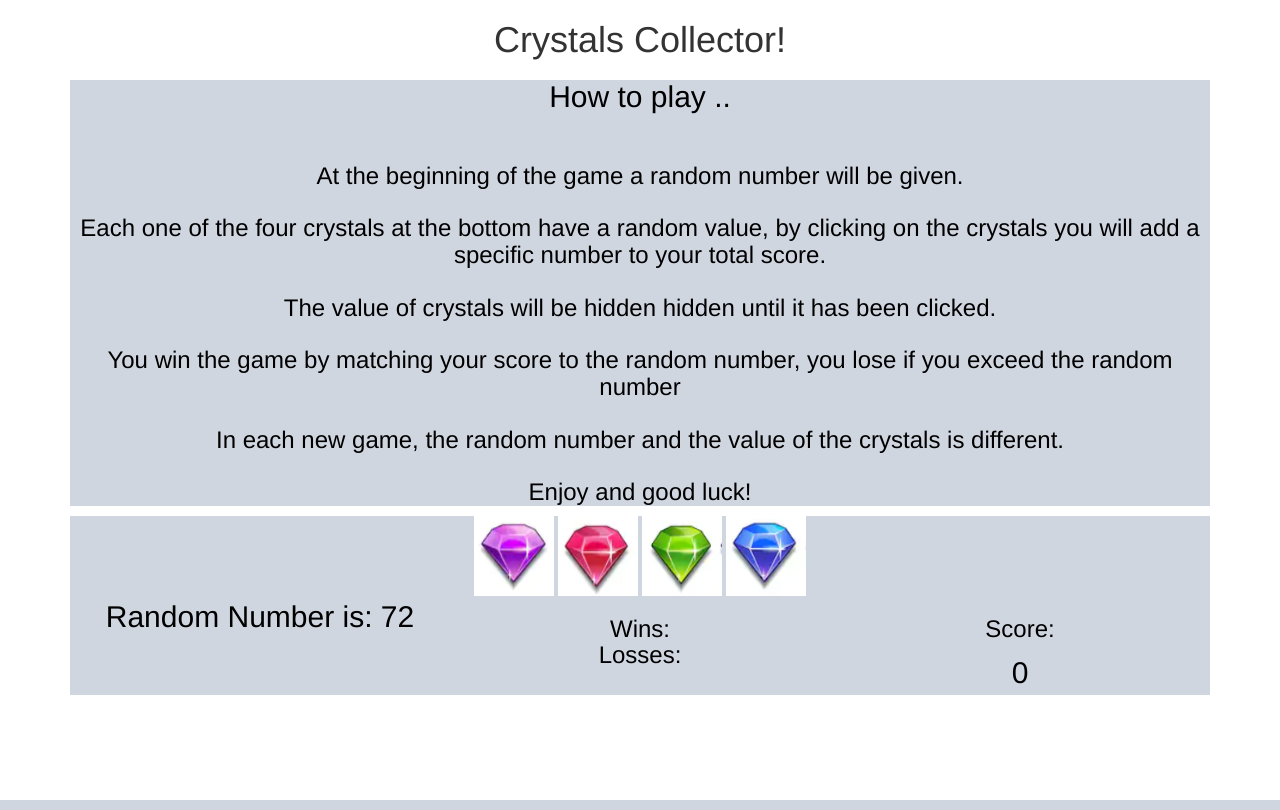
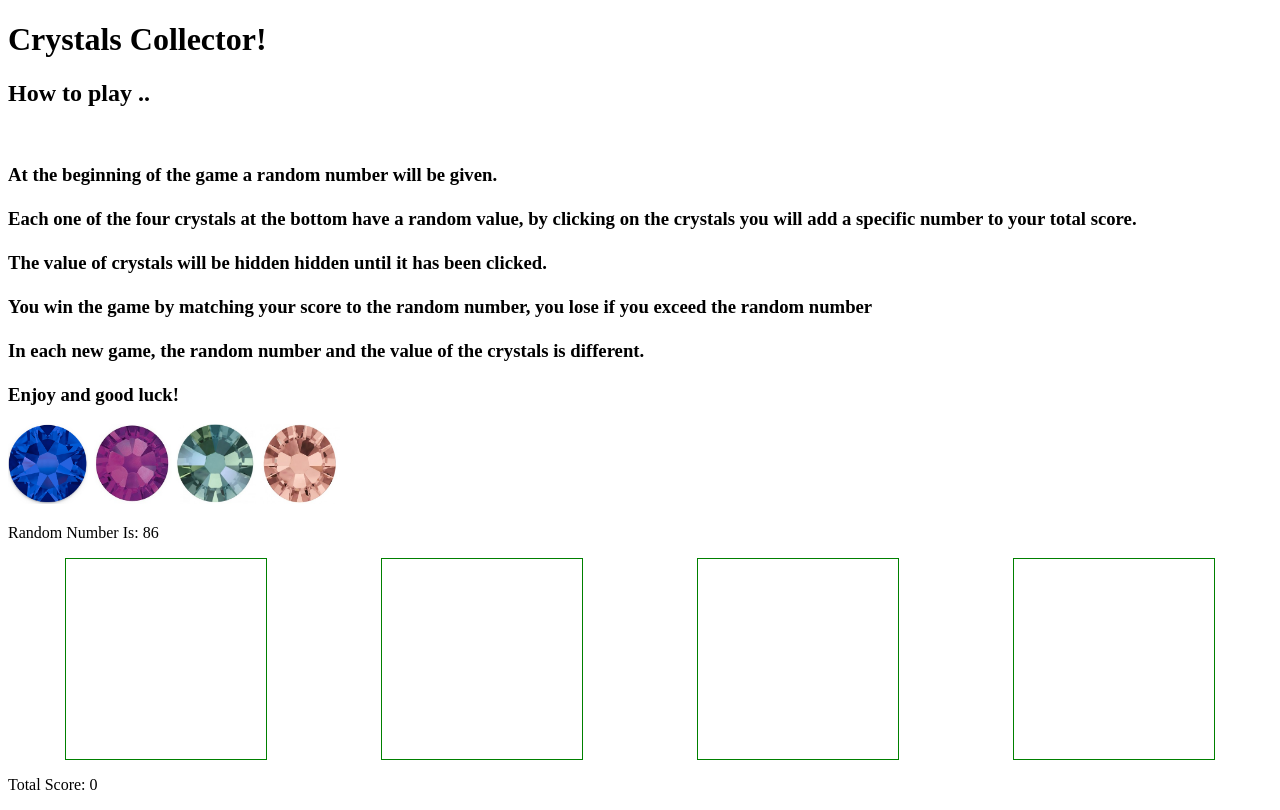
Before and after one commit to jldueyusa/unit-4-game, a PHP site: page / in a window 1280 px wide. Run offline with PHP 8.4, Linux system fonts and the light colour scheme; some libraries are stand-ins or nearby versions.

Commit message:
fixed code after video

```diff
--- a/css/reset.css
+++ /dev/null
@@ -1,48 +0,0 @@
-/* http://meyerweb.com/eric/tools/css/reset/
-   v2.0 | 20110126
-   License: none (public domain)
-*/
-
-html, body, div, span, applet, object, iframe,
-h1, h2, h3, h4, h5, h6, p, blockquote, pre,
-a, abbr, acronym, address, big, cite, code,
-del, dfn, em, img, ins, kbd, q, s, samp,
-small, strike, strong, sub, sup, tt, var,
-b, u, i, center,
-dl, dt, dd, ol, ul, li,
-fieldset, form, label, legend,
-table, caption, tbody, tfoot, thead, tr, th, td,
-article, aside, canvas, details, embed,
-figure, figcaption, footer, header, hgroup,
-menu, nav, output, ruby, section, summary,
-time, mark, audio, video {
-	margin: 0;
-	padding: 0;
-	border: 0;
-	font-size: 100%;
-	font: inherit;
-	vertical-align: baseline;
-}
-/* HTML5 display-role reset for older browsers */
-article, aside, details, figcaption, figure,
-footer, header, hgroup, menu, nav, section {
-	display: block;
-}
-body {
-	line-height: 1;
-}
-ol, ul {
-	list-style: none;
-}
-blockquote, q {
-	quotes: none;
-}
-blockquote:before, blockquote:after,
-q:before, q:after {
-	content: '';
-	content: none;
-}
-table {
-	border-collapse: collapse;
-	border-spacing: 0;
-}
--- a/css/style.css
+++ b/css/style.css
@@ -1,59 +1,12 @@
-.container{
-	background-color: #ffffff;
-	/*background-image: url("../images/background.png");
-	background-size: cover;
-	background-repeat: no-repeat center center fixed;*/
+
+.crystals{
+	display: flex;
+	justify-content: space-around;
+	align-items: center;
 }
 
-#gameNAme{
-
-	font-weight: bold;
-
+.crystal{
+	border: 1px solid green;
+	height: 200px;
+    width: 200px;
 }
-body,
-h3{
-	text-align: center;
-	background-color: #d0d6e0;
-
-	margin-top: 0;
-}
-
-.instructions{
-    margin-bottom: 10px;
-    font: 35px;
-    color: black;
-
-    background-color: #d0d6e0;
-}
-
-.click{
-  width:80px;
-  height:80px;
-}
-
-.row1{
-
-	font-weight: bold;
-}
-
-.row4 {
-  background-color: #d0d6e0;
-  color: black;
-  font: 25px;
-  margin-bottom: 50px;
-}
-
-.score {
-	font-size: 30px;
-	background-color: #d0d6e0;
-
-}
-
-.random,
-.results,
-.finalScore,
-h3 {
-	font-size: 30px;
-	background-color: #d0d6e0;
-
-}
--- a/index.html
+++ b/index.html
@@ -2,15 +2,13 @@
 <html lang="en">
 <head>
 	<meta charset="UTF-8">
-	<title>Crystals Collector</title>
+	<title>Crystals Collector Game</title>
 
-	<link rel="stylesheet" href="assets/css/reset.css">
-	<link rel="stylesheet" href="assets/css/style.css">
-		<link rel="stylesheet" href="https://maxcdn.bootstrapcdn.com/bootstrap/3.3.6/css/bootstrap.min.css" integrity="sha384-1q8mTJOASx8j1Au+a5WDVnPi2lkFfwwEAa8hDDdjZlpLegxhjVME1fgjWPGmkzs7" crossorigin="anonymous">
+	<link rel="stylesheet" type="text/css" href="css/style.css">
+	<script type="text/javascript" src="https://cdnjs.cloudflare.com/ajax/libs/jquery/3.2.1/jquery.min.js"></script>
+</head>
 
-</head>
 <body>
-
         <div class = "container">
                 <div class = "row1">
                     <h1 class = "header" id= "gameName">Crystals Collector!</h1>
@@ -30,53 +28,32 @@
                     </div>
 
                 </div>
+                </div>
 
                 <div class = "row3">
                     <div class = "col-sm-12">
-				<img src="assets/images/C1.png" class="click" id="crystal1" width="80px" height="80px">
-				<img src="assets/images/C2.png" class="click" id="crystal2" width="80px" height="80px">
-				<img src="assets/images/C3.png" class="click" id="crystal3" width="80px" height="80px">
-				<img src="assets/images/C4.png" class="click" id="crystal4" width="80px" height="80px">
+                        <img src="images/C1.png" class="click" id="crystal1" width="80px" height="80px">
+                        <img src="images/C2.png" class="click" id="crystal2" width="80px" height="80px">
+                        <img src="images/C3.png" class="click" id="crystal3" width="80px" height="80px">
+                        <img src="images/C4.png" class="click" id="crystal4" width="80px" height="80px">
                     </div>
-
-		</div>
-
-		<div class = "row4">
-			<div class = "col-lg-4">
-				<div class = "random"> Random Number is: </div>
-			</div>
-
-			<div class = "col-lg-4">
-				<div class = "results">
-					<h3>
-						Wins: <div id = "wins"></div>
-						Losses: <div id = "losses"></div>
-					</h3>
-				</div>
-			</div>
-
-			<div class = "col-lg-4">
-				<div class = "socre">
-					<h3>
-						Score: <!-- <div class = "score"></div> -->
-					</h3>
-				</div>
-
-			</div>
-		 	<div class = "score"></div>
-		</div>
-
-
-
-
-	<script src="https://code.jquery.com/jquery-2.2.3.js" integrity="sha256-laXWtGydpwqJ8JA+X9x2miwmaiKhn8tVmOVEigRNtP4=" crossorigin="anonymous"></script>
-	<script src="assets/javascript/game.js"></script>
-
 
                 </div>
 
 
 
 
+<p id="result"></p>
+
+
+	<div class="crystals">
+
+    </div>
+
+    <p id="previous"></p>
+    <p id="win"></p>
+    <p id="lost"></p>
+
+	<script type="text/javascript" src="javascript/game.js"></script>
 </body>
 </html>
--- a/javascript/game.js
+++ b/javascript/game.js
@@ -1,96 +1,78 @@
-// declaring variables
-var wins = 0;
-var losses = 0;
-//var finalScore = 0;
-var score = 0;
+// build a game with 4 crystals
+//Every crystal needs to have a random number between 1-12
 
-// generating a random number for beginning the game
-var random = Math.floor((Math.random()* 100)+ 19);
+//when clicking any crystal, it should be adding with the previous result
+//until it equals the random result
+//if it is greater than the random result, we decrement a lost counter
+//if it is equal, then we increment a win counter
+//a new random number should be generated every single time we win or lose
+//to those 4 crystals
 
-//generating random numbers for the crystals
-var crystal1 = Math.floor((Math.random() * 12) + 1);
-var crystal2 = Math.floor((Math.random() * 12) + 1);
-var crystal3 = Math.floor((Math.random() * 12) + 1);
-var crystal4 = Math.floor((Math.random() * 12) + 1);
-console.log("1 is " +crystal1);
-console.log("2 is " +crystal2);
-console.log("3 is " +crystal3);
-console.log("4 is " +crystal4);
 
-//updating scores total, wins, and losses
-var updatedScore = function() {
-	$('#wins').empty();
-	$('#wins').append(wins);
+//set global variables
+var random_result;
+var lost = 0;
+var win = 0;
+var previous = 0;
 
-	$('#losses').empty();
-	$('#losses').append(losses);
 
-	$('.score').empty();
-	$('.score').append(score);
 
+var resetAndStart = function () {
+    $(".crystals").empty();
+
+    random_result = Math.floor(Math.random() * 69) + 30; //random number cannot start less than 30 for addition purposes
+    //console.log(random_result)
+
+    $("#result").html('Random Number Is: ' + random_result);
+    for (var i = 0; i < 4; i++) {
+
+
+        var random = Math.floor(Math.random() * 11) + 1; //should not start from 0 should start from 1
+        //console.log(random);
+
+        var crystal = $("<div>");
+
+        crystal.attr({
+            "class": 'crystal',
+            "data-random": random
+        })
+
+        $(".crystals").append(crystal);
+    }
+
+    $("#previous").html("Total Score: " + previous);
 }
 
-//when the game restarts it should..
-var restartGame = function() {
-	score = 0;
-	random = Math.floor((Math.random()* 100)+ 19);
+resetAndStart();
 
-	$('.random').empty();
-	$('.random').append(random);
-
-	var crystal1 = Math.floor((Math.random() * 12) + 1);
-	var crystal2 = Math.floor((Math.random() * 12) + 1);
-	var crystal3 = Math.floor((Math.random() * 12) + 1);
-	var crystal4 = Math.floor((Math.random() * 12) + 1);
+//event delegation
+$(document).on('click', ".crystal", function () { //new element on the DOM listen to it
 
 
-	updatedScore();
+    var num = parseInt($(this).attr('data-random'));
+    previous += num;
+    $("#previous").html("Total Score: " + previous);
 
-}
-
-//game process
-var gameProcess = function() {
-	if(score == random) {
-		wins = wins + 1;
-		alert("You win!");
-		restartGame();
-	}
-	else if (score > random) {
-		losses = losses + 1;
-		alert("You Lost!");
-		restartGame();
-	}
-	else {
-		updatedScore();
-	}
-
-}
-
-// updating results
-$('.random').append(random);
-$('.score').append(score);
+    if (previous > random_result) {
+        lost++;
+        $("#lost").html("You Lost " + lost);
+        previous = 0;
 
 
-//adding numbers to final scores when crystals are clicked
-$(document).ready(function(){
-	$('#crystal1').click(function(){
- 		score = score + crystal1;
- 		gameProcess();
- 	})
 
- 	$('#crystal2').click(function(){
- 		score = score + crystal2;
- 		gameProcess();
- 	})
+        resetAndStart();
+    }
+    else if (previous === random_result) {
+        win++;
+        $("#win").html("You Win " + win);
 
- 	$('#crystal3').click(function(){
- 		score = score + crystal3;
- 		gameProcess();
- 	})
 
- 	$('#crystal4').click(function(){
- 		score = score + crystal4;
- 		gameProcess();
- 	})
+
+        previous = 0;
+        resetAndStart();
+    }
+
+
+
 
 });
```
Also changed, not shown: images/C1.png, images/C2.png, images/C3.png, images/C4.png, images/background.png. Lines whose indentation alone changed are shown as unchanged.
